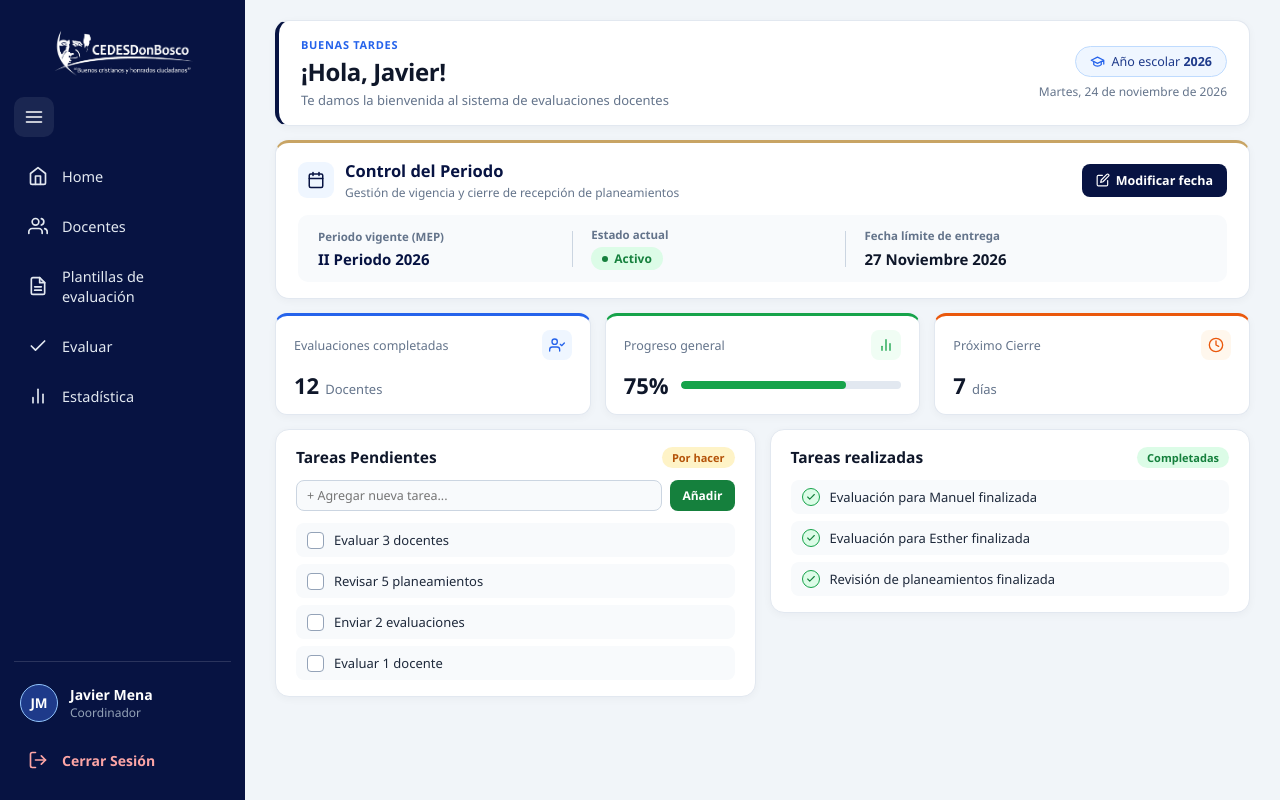
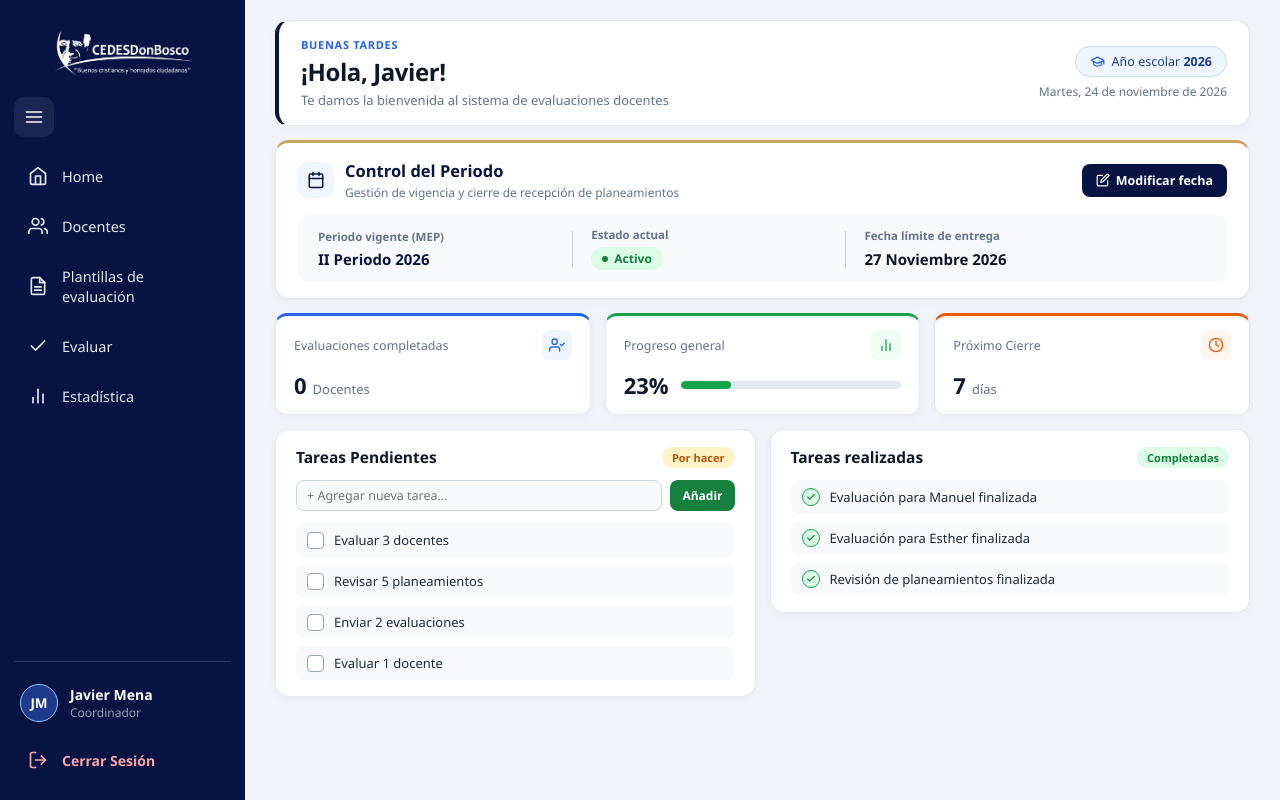
Before and after one commit to sgonzalez-source/Sistema-de-Evaluaciones, a PHP site: page /principal.php in a window 1280 px wide. Run offline with PHP 8.4, Linux system fonts and the light colour scheme.

Commit message:
update14-widgets_principales

```diff
--- a/principal.php
+++ b/principal.php
@@ -227,8 +227,8 @@ $periodo_vigente_auto = $semestre_mep . " " . $anio_escolar;
                         </div>
                     </div>
                     <div class="kpi-valor">
-                        <strong id="metrica-docentes-num">12</strong>
-                        <span>Docentes</span>
+                        <strong id="metrica-docentes-num">0</strong>
+                        <span id="metrica-docentes-sufijo">Docentes</span>
                     </div>
                 </div>
 
@@ -244,9 +244,9 @@ $periodo_vigente_auto = $semestre_mep . " " . $anio_escolar;
                         </div>
                     </div>
                     <div class="kpi-valor-barra">
-                        <strong id="metrica-porcentaje-texto">75%</strong>
+                        <strong id="metrica-porcentaje-texto">0%</strong>
                         <div class="barra-kpi-track">
-                            <div class="barra-kpi-fill" id="metrica-barra-relleno" style="width: 75%;"></div>
+                            <div class="barra-kpi-fill" id="metrica-barra-relleno" style="width: 0%;"></div>
                         </div>
                     </div>
                 </div>
@@ -382,6 +382,7 @@ $periodo_vigente_auto = $semestre_mep . " " . $anio_escolar;
         fechaGuardadaActual = nuevaFecha;
         localStorage.setItem('fecha_limite_mep_cedes', nuevaFecha);
         aplicarFechaYCalendarioMep(nuevaFecha);
+        actualizarMetricasDinamicas();
 
         document.getElementById('vista-fecha-edicion').style.display = 'none';
         document.getElementById('vista-fecha-lectura').style.display = 'block';
@@ -413,6 +414,49 @@ $periodo_vigente_auto = $semestre_mep . " " . $anio_escolar;
         const diasMostrar = Math.max(0, diasRestantes);
         document.getElementById('metrica-dias-num').textContent = diasMostrar;
         document.getElementById('metrica-dias-sufijo').textContent = (diasMostrar === 1) ? "día" : "días";
+    }
+
+    // ACTUALIZA "EVALUACIONES COMPLETADAS" Y "PROGRESO GENERAL" EN TIEMPO REAL
+    function actualizarMetricasDinamicas() {
+        const docentes = JSON.parse(localStorage.getItem('lista_docentes_cedes') || '[]');
+        const evaluaciones = JSON.parse(localStorage.getItem('evaluaciones_docentes_cedes') || '{}');
+        const plantillas = JSON.parse(localStorage.getItem('plantillas_rubrica_cedes_v2') || '[]');
+
+        // 1. Cantidad de docentes revisados/evaluados
+        const cedulasValidas = new Set(docentes.map(d => d.cedula));
+        const docentesRevisados = Object.keys(evaluaciones).filter(ced =>
+            docentes.length === 0 || cedulasValidas.has(ced)
+        ).length;
+
+        const elNumDoc = document.getElementById('metrica-docentes-num');
+        const elSufDoc = document.getElementById('metrica-docentes-sufijo');
+        if (elNumDoc) elNumDoc.textContent = docentesRevisados;
+        if (elSufDoc) elSufDoc.textContent = (docentesRevisados === 1) ? "Docente" : "Docentes";
+
+        // 2. Progreso general: porcentaje global de todo lo que realiza el coordinador
+        // (Evaluaciones revisadas + Tareas realizadas + Gestión de plantillas y control del periodo)
+        const totalDocentes = docentes.length > 0 ? docentes.length : 4;
+        const avanceEvaluaciones = Math.min(docentesRevisados / totalDocentes, 1);
+
+        const cantPendientes = estadoTareas.pendientes.length;
+        const cantRealizadas = estadoTareas.realizadas.length;
+        const totalTareas = cantPendientes + cantRealizadas;
+        const avanceTareas = totalTareas > 0 ? (cantRealizadas / totalTareas) : 0;
+
+        const tienePlantillaActiva = plantillas.some(p => p.activa) ? 1 : 0.5;
+        const tieneFechaConfigurada = localStorage.getItem('fecha_limite_mep_cedes') ? 1 : 0.5;
+        const avanceGestion = (tienePlantillaActiva + tieneFechaConfigurada) / 2;
+
+        const porcentajeFinal = Math.round(
+            (avanceEvaluaciones * 50) +
+            (avanceTareas * 35) +
+            (avanceGestion * 15)
+        );
+
+        const elPorcentaje = document.getElementById('metrica-porcentaje-texto');
+        const elBarra = document.getElementById('metrica-barra-relleno');
+        if (elPorcentaje) elPorcentaje.textContent = `${porcentajeFinal}%`;
+        if (elBarra) elBarra.style.width = `${porcentajeFinal}%`;
     }
 
     function guardarYRenderizarTareas() {
@@ -451,6 +495,8 @@ $periodo_vigente_auto = $semestre_mep . " " . $anio_escolar;
                 </li>
             `).join("");
         }
+
+        actualizarMetricasDinamicas();
     }
 
     function completarTarea(index) {
@@ -514,6 +560,9 @@ $periodo_vigente_auto = $semestre_mep . " " . $anio_escolar;
         renderizarTareas();
     };
 
+    window.addEventListener('focus', actualizarMetricasDinamicas);
+    window.addEventListener('storage', actualizarMetricasDinamicas);
+
     document.addEventListener('keydown', function(e) {
         if (e.key === 'Escape') {
             cerrarModal('modal-salir');
```
